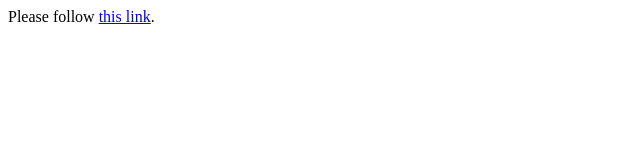
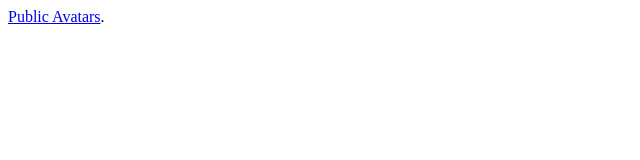
Before and after one commit to lustrouss/FunkyFumos, a plain HTML site: page index.html in a window 1280 px wide. Shown: the whole page, without its empty margins (0-640 px from the left). Drawn offline with Linux system fonts and the light colour scheme.

Commit message:
Update index.html

```diff
--- a/index.html
+++ b/index.html
@@ -1,8 +1,3 @@
-<html>
-  <head>
-    <meta http-equiv="refresh" content="7; url='https://discord.gg/fumoclient'" />
-  </head>
   <body>
-    <p>Please follow <a href="https://discord.gg/fumoclient">this link</a>.</p>
+    <p><a href="https://lustrouss.github.io/FunkyFumos/Assets/publicavatars.html">Public Avatars</a>.</p>
   </body>
-</html>
```
